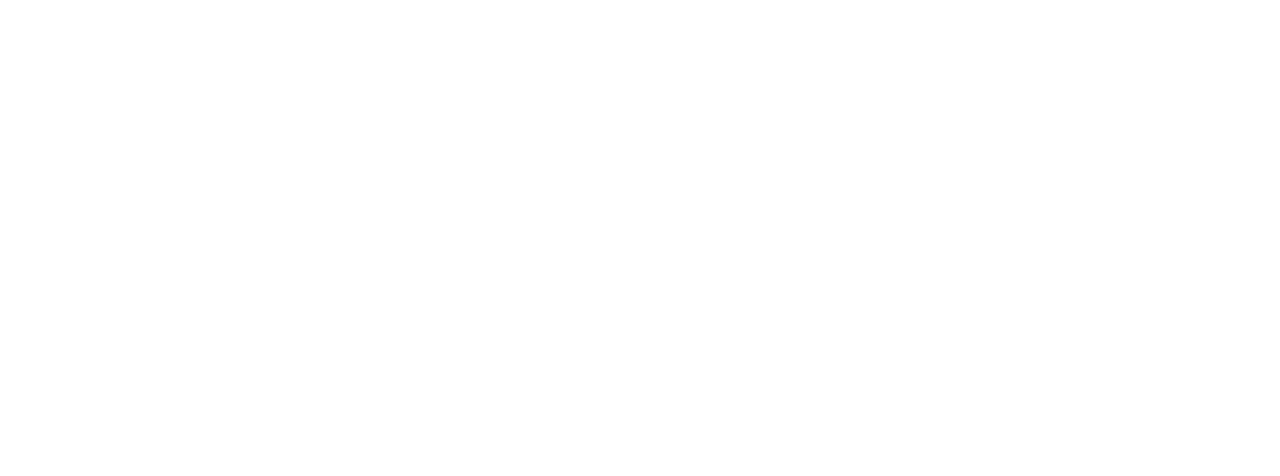
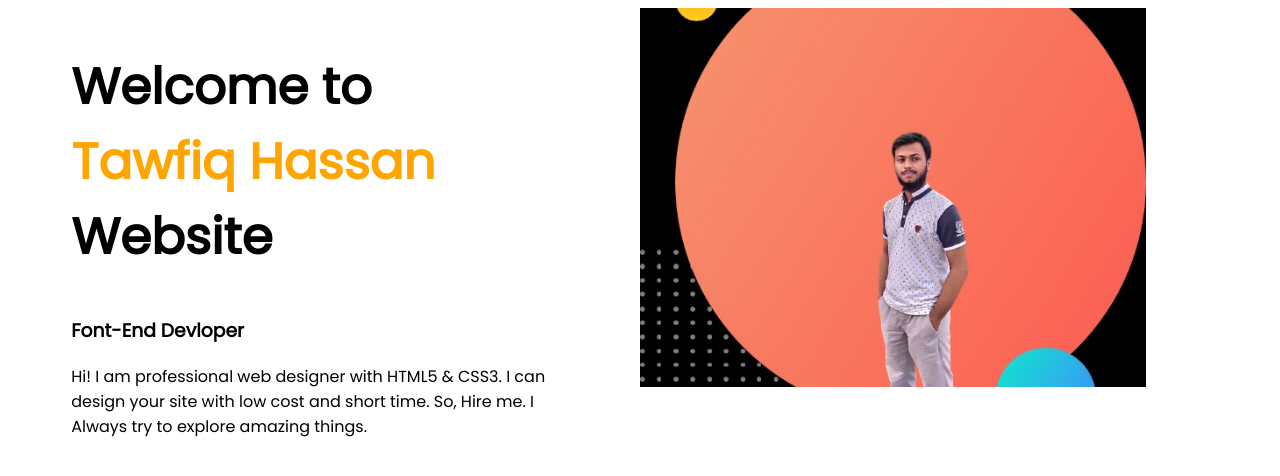
Before and after one commit to TawfiqHassan/Portfolio1, a plain HTML site: page index.html in a window 1280 px wide. Drawn offline with Linux system fonts and the light colour scheme.

Commit message:
adding first part

```diff
--- a/index.html
+++ b/index.html
@@ -5,9 +5,27 @@
     <meta http-equiv="X-UA-Compatible" content="IE=edge">
     <meta name="viewport" content="width=device-width, initial-scale=1.0">
     <title>Tawfiq Hassan Nayem</title>
+
+    <link rel="preconnect" href="https://fonts.gstatic.com">
+    <link href="https://fonts.googleapis.com/css2?family=Poppins&display=swap" rel="stylesheet">
+
 <link rel="stylesheet" href="style.css">
 </head>
 <body>
+ <section>
+<div class="half-width"><h1>Welcome to <br> <span class="name-highlighter">Tawfiq Hassan</span> Website</h1>
+    <h3>Font-End Devloper</h3>
+    <p>Hi! I am professional web designer with HTML5 & CSS3. I can design your site with low cost and short time. So, Hire me. I Always try to explore amazing things.
+   </p></div>
+ <div class="half-width">
+     <img src="images/tawfiq-bg1.jpg" alt="" srcset="">
+ </div>
+
+</section>
+
+
+
+
 
 </body>
 </html>
--- a/style.css
+++ b/style.css
@@ -0,0 +1,18 @@
+h1{
+    font-size: 50px;
+}
+body{
+    font-family: 'Poppins', sans-serif;
+}
+.name-highlighter{
+    color: orange;
+}
+.half-width{
+    width: 40%;
+    float: left;
+    margin-left: 5%;
+    padding-left: 0%;
+}
+.half-width img{
+    width: 100%;
+}
```
Also changed, not shown: images/dream-bg.png (added), images/exp-bg.png (added), images/my-bg.png (added), images/my-bg2.png (added), images/tawfiq-bg.jpg (added), images/tawfiq-bg1.jpg (added), images/top-banner.png (added).
